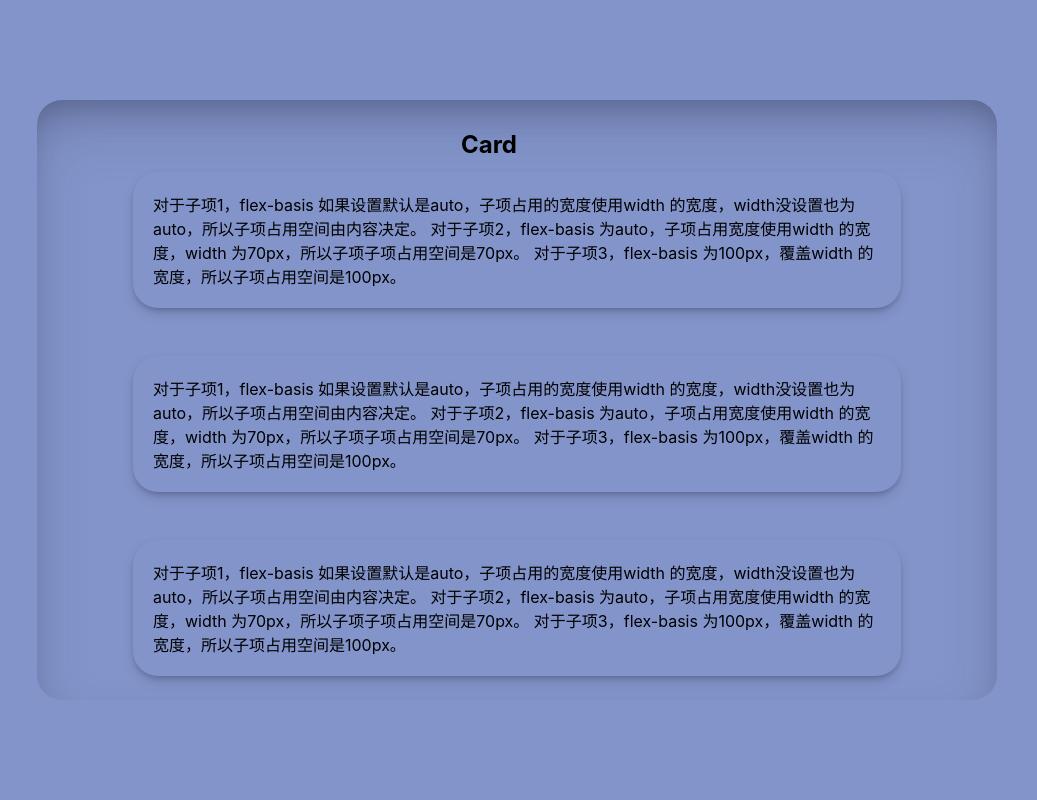
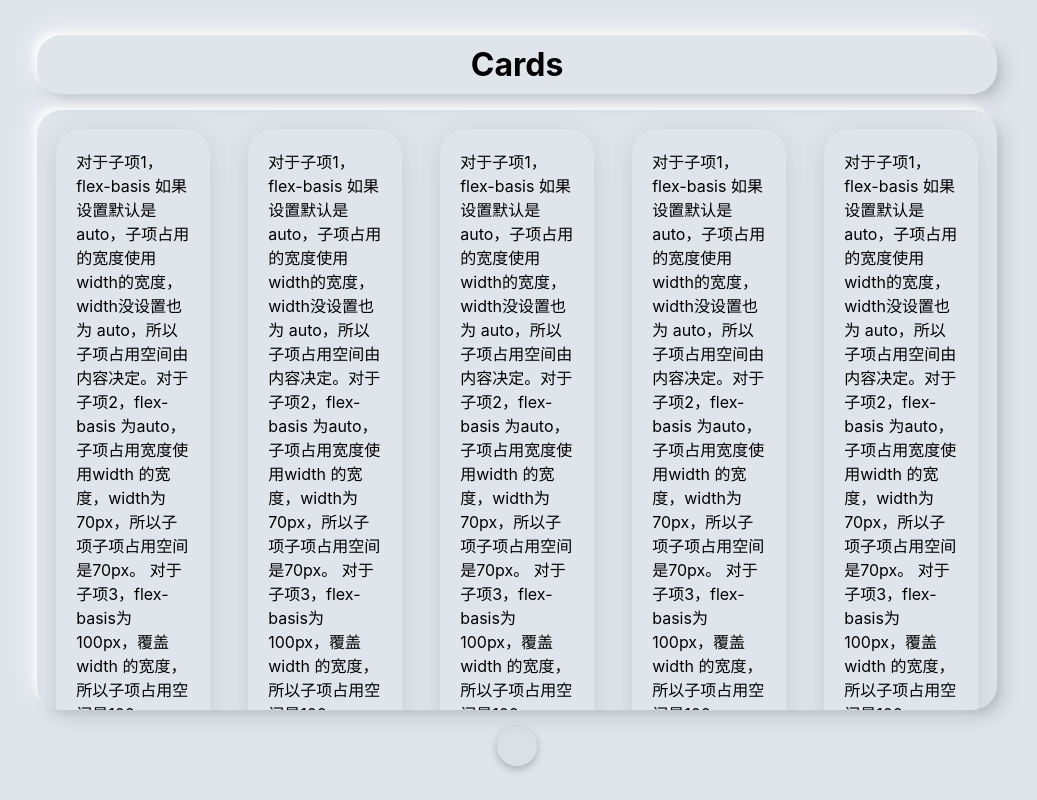
Before and after one commit to mingjiew97/my-portfolio, a React (Create React App) app: page / in a window 1280 px wide. Shown: the whole page, without its empty margins (123-1160 px from the left). Built offline with nearby package versions, Linux system fonts and the light colour scheme.

Commit message:
about work css change

```diff
--- a/src/components/aboutMyWork/aboutMyWork.css
+++ b/src/components/aboutMyWork/aboutMyWork.css
@@ -1,33 +1,32 @@
 body {
-    background: #8294C9;
-    font-family: -apple-system, BlinkMacSystemFont, 'Segoe UI', Roboto, Oxygen, Ubuntu, Cantarell, 'Open Sans', 'Helvetica Neue', sans-serif;
+  background: #e0e5ec;
+  font-family: -apple-system, BlinkMacSystemFont, "Segoe UI", Roboto, Oxygen,
+    Ubuntu, Cantarell, "Open Sans", "Helvetica Neue", sans-serif;
   min-height: 100vh;
   display: flex;
   align-items: center;
   justify-content: center;
 }
 
-section {
-    align-items: center;
-    height: 100%;
-    scroll-snap-align: start;
-    flex: 1 0 100%;
-    display: flex;
-    justify-content: center;
-    overflow: auto;
-    width: 100%;
-    position: relative;
-}
-
 #about-my-work {
   position: relative;
 }
 
+#about-my-work h1 {
+  text-align: center;
+  padding: 10px;
+  margin: 5vh 0 2vh 0;
+  border-radius: 25px;
+  box-shadow: -7px -7px 20px 0px #fff9, -4px -4px 5px 0px #fff9,
+    7px 7px 20px 0px #0002, 4px 4px 5px 0px #0001;
+}
+
 #about-my-work main {
   -webkit-overflow-scrolling: touch;
-    background: #8294C9;
+  background: transparent;
   border-radius: 25px;
-    box-shadow: rgba(50, 50, 93, 0.25) 0px 30px 60px -12px inset, rgba(0, 0, 0, 0.3) 0px 18px 36px -18px inset;
+  box-shadow: -7px -7px 20px 0px #fff9, -4px -4px 5px 0px #fff9,
+    7px 7px 20px 0px #0002, 4px 4px 5px 0px #0001;
   display: flex;
   overflow: auto;
   overflow-y: hidden;
@@ -39,34 +38,81 @@ section {
   width: 75vw;
 }
 
-h1 {
-    position: absolute;
-    z-index: 2;
-    font-weight: bold;
-    top: 5%;
-    right: 50%;
+section {
+  align-items: center;
+  height: 100%;
+  scroll-snap-align: start;
+  flex: 1 0 100%;
+  display: flex;
+  overflow: auto;
+  width: 100%;
+  position: relative;
+  /* hide scroll bar */
+  -ms-overflow-style: none; /* IE and Edge */
+  scrollbar-width: none; /* Firefox */
+}
+/* hide scroll bar for chrome and safari */
+section::-webkit-scrollbar {
+  display: none;
 }
 
-#cards {
+.cards {
   display: flex;
   flex-direction: column;
 }
 
-#cards article {
-    background: #8294C9;
+.cards article {
   border-radius: 25px;
-    box-shadow: rgba(50, 50, 93, 0.25) 0px 6px 12px -2px, rgba(0, 0, 0, 0.3) 0px 3px 7px -3px;
+  box-shadow: rgba(100, 100, 111, 0.2) 0px 7px 29px 0px;
   flex: 1 1;
   padding: 20px;
-    margin: 0px 10% 5% 10%;
+  margin: 0 10% 5% 10%;
   transition: all 0.2s ease-in;
 }
 
-#cards article:first-child {
+.cards article:first-child {
   margin-top: 10%;
 }
+.cards article:last-child {
+  margin-bottom: 10%;
+}
 
-#cards article:hover {
-    /* box-shadow: rgba(50, 50, 93, 0.25) 0px 50px 100px -20px, rgba(0, 0, 0, 0.3) 0px 30px 60px -30px, rgba(10, 37, 64, 0.35) 0px -2px 6px 0px inset; */
-    box-shadow: rgba(50, 50, 93, 0.25) 0px 13px 27px -5px, rgba(0, 0, 0, 0.3) 0px 8px 16px -8px;
+.cards article:hover {
+  box-shadow: 4px 4px 6px 0 rgba(255, 255, 255, 0.5),
+    -4px -4px 6px 0 rgba(116, 125, 136, 0.2),
+    inset -4px -4px 6px 0 rgba(255, 255, 255, 0.5),
+    inset 4px 4px 6px 0 rgba(116, 125, 136, 0.3);
 }
+
+footer {
+  display: flex;
+  justify-content: center;
+  align-items: center;
+  margin: 2vh 0 5vh 0;
+}
+
+.footer-pick {
+  background-color: #dbe0e6;
+  cursor: pointer;
+  height: 40px;
+  width: 40px;
+  font-size: 0;
+  border-radius: 50%;
+  box-shadow: rgba(0, 0, 0, 0.24) 0px 3px 8px;
+  transition: all 0.3s ease-in-out;
+}
+
+.footer-pick:hover {
+  box-shadow: 4px 4px 6px 0 rgba(255, 255, 255, 0.5),
+    -4px -4px 6px 0 rgba(116, 125, 136, 0.2),
+    inset -4px -4px 6px 0 rgba(255, 255, 255, 0.5),
+    inset 4px 4px 6px 0 rgba(116, 125, 136, 0.3);
+}
+
+.footer-pick.active {
+  box-shadow: 4px 4px 6px 0 rgba(255, 255, 255, 0.5),
+    -4px -4px 6px 0 rgba(116, 125, 136, 0.2),
+    inset -4px -4px 6px 0 rgba(255, 255, 255, 0.5),
+    inset 4px 4px 6px 0 rgba(116, 125, 136, 0.3);
+  background: radial-gradient(circle at 50% 50%, grey, grey, transparent 40%);
+}
--- a/src/components/aboutMyWork/aboutMyWork.js
+++ b/src/components/aboutMyWork/aboutMyWork.js
@@ -1,35 +1,59 @@
 import React, { useState, useEffect, useRef } from "react";
 import "../aboutMyWork/aboutMyWork.css";
+
+const myExperience = {
+  verizon: [
+    "对于子项1，flex-basis 如果设置默认是auto，子项占用的宽度使用width的宽度，width没设置也为 auto，所以子项占用空间由内容决定。对于子项2，flex-basis 为auto，子项占用宽度使用width 的宽度，width为70px，所以子项子项占用空间是70px。 对于子项3，flex-basis为100px，覆盖width 的宽度，所以子项占用空间是100px。",
+    "对于子项1，flex-basis 如果设置默认是auto，子项占用的宽度使用width的宽度，width没设置也为 auto，所以子项占用空间由内容决定。对于子项2，flex-basis 为auto，子项占用宽度使用width 的宽度，width为70px，所以子项子项占用空间是70px。 对于子项3，flex-basis为100px，覆盖width 的宽度，所以子项占用空间是100px。",
+    "对于子项1，flex-basis 如果设置默认是auto，子项占用的宽度使用width的宽度，width没设置也为 auto，所以子项占用空间由内容决定。对于子项2，flex-basis 为auto，子项占用宽度使用width 的宽度，width为70px，所以子项子项占用空间是70px。 对于子项3，flex-basis为100px，覆盖width 的宽度，所以子项占用空间是100px。",
+  ],
+  verizon1: [
+    "对于子项1，flex-basis 如果设置默认是auto，子项占用的宽度使用width的宽度，width没设置也为 auto，所以子项占用空间由内容决定。对于子项2，flex-basis 为auto，子项占用宽度使用width 的宽度，width为70px，所以子项子项占用空间是70px。 对于子项3，flex-basis为100px，覆盖width 的宽度，所以子项占用空间是100px。",
+    "对于子项1，flex-basis 如果设置默认是auto，子项占用的宽度使用width的宽度，width没设置也为 auto，所以子项占用空间由内容决定。对于子项2，flex-basis 为auto，子项占用宽度使用width 的宽度，width为70px，所以子项子项占用空间是70px。 对于子项3，flex-basis为100px，覆盖width 的宽度，所以子项占用空间是100px。",
+    "对于子项1，flex-basis 如果设置默认是auto，子项占用的宽度使用width的宽度，width没设置也为 auto，所以子项占用空间由内容决定。对于子项2，flex-basis 为auto，子项占用宽度使用width 的宽度，width为70px，所以子项子项占用空间是70px。 对于子项3，flex-basis为100px，覆盖width 的宽度，所以子项占用空间是100px。",
+  ],
+  verizon2: [
+    "对于子项1，flex-basis 如果设置默认是auto，子项占用的宽度使用width的宽度，width没设置也为 auto，所以子项占用空间由内容决定。对于子项2，flex-basis 为auto，子项占用宽度使用width 的宽度，width为70px，所以子项子项占用空间是70px。 对于子项3，flex-basis为100px，覆盖width 的宽度，所以子项占用空间是100px。",
+    "对于子项1，flex-basis 如果设置默认是auto，子项占用的宽度使用width的宽度，width没设置也为 auto，所以子项占用空间由内容决定。对于子项2，flex-basis 为auto，子项占用宽度使用width 的宽度，width为70px，所以子项子项占用空间是70px。 对于子项3，flex-basis为100px，覆盖width 的宽度，所以子项占用空间是100px。",
+    "对于子项1，flex-basis 如果设置默认是auto，子项占用的宽度使用width的宽度，width没设置也为 auto，所以子项占用空间由内容决定。对于子项2，flex-basis 为auto，子项占用宽度使用width 的宽度，width为70px，所以子项子项占用空间是70px。 对于子项3，flex-basis为100px，覆盖width 的宽度，所以子项占用空间是100px。",
+  ],
+  verizon3: [
+    "对于子项1，flex-basis 如果设置默认是auto，子项占用的宽度使用width的宽度，width没设置也为 auto，所以子项占用空间由内容决定。对于子项2，flex-basis 为auto，子项占用宽度使用width 的宽度，width为70px，所以子项子项占用空间是70px。 对于子项3，flex-basis为100px，覆盖width 的宽度，所以子项占用空间是100px。",
+    "对于子项1，flex-basis 如果设置默认是auto，子项占用的宽度使用width的宽度，width没设置也为 auto，所以子项占用空间由内容决定。对于子项2，flex-basis 为auto，子项占用宽度使用width 的宽度，width为70px，所以子项子项占用空间是70px。 对于子项3，flex-basis为100px，覆盖width 的宽度，所以子项占用空间是100px。",
+    "对于子项1，flex-basis 如果设置默认是auto，子项占用的宽度使用width的宽度，width没设置也为 auto，所以子项占用空间由内容决定。对于子项2，flex-basis 为auto，子项占用宽度使用width 的宽度，width为70px，所以子项子项占用空间是70px。 对于子项3，flex-basis为100px，覆盖width 的宽度，所以子项占用空间是100px。",
+  ],
+  verizon4: [
+    "对于子项1，flex-basis 如果设置默认是auto，子项占用的宽度使用width的宽度，width没设置也为 auto，所以子项占用空间由内容决定。对于子项2，flex-basis 为auto，子项占用宽度使用width 的宽度，width为70px，所以子项子项占用空间是70px。 对于子项3，flex-basis为100px，覆盖width 的宽度，所以子项占用空间是100px。",
+    "对于子项1，flex-basis 如果设置默认是auto，子项占用的宽度使用width的宽度，width没设置也为 auto，所以子项占用空间由内容决定。对于子项2，flex-basis 为auto，子项占用宽度使用width 的宽度，width为70px，所以子项子项占用空间是70px。 对于子项3，flex-basis为100px，覆盖width 的宽度，所以子项占用空间是100px。",
+    "对于子项1，flex-basis 如果设置默认是auto，子项占用的宽度使用width的宽度，width没设置也为 auto，所以子项占用空间由内容决定。对于子项2，flex-basis 为auto，子项占用宽度使用width 的宽度，width为70px，所以子项子项占用空间是70px。 对于子项3，flex-basis为100px，覆盖width 的宽度，所以子项占用空间是100px。",
+  ],
+};
 
 export const AboutMyWork = (props) => {
   return (
     <div id="about-my-work">
+      <h1>Cards</h1>
       <main>
-                <section id="cards" data-scroll="in">
-                    <article>
-                        <p>
-                            对于子项1，flex-basis 如果设置默认是auto，子项占用的宽度使用width 的宽度，width没设置也为 auto，所以子项占用空间由内容决定。
-                            对于子项2，flex-basis 为auto，子项占用宽度使用width 的宽度，width 为70px，所以子项子项占用空间是70px。
-                            对于子项3，flex-basis 为100px，覆盖width 的宽度，所以子项占用空间是100px。
-                        </p>
+        {Object.entries(myExperience).map(([key, arr], index) => {
+          return (
+            <div id={key} key={key}>
+              <section className="cards">
+                {arr.map((description, arr_index) => {
+                  return (
+                    <article key={key + arr_index}>
+                      <p>{description}</p>
                     </article>
-                    <article>
-                        <p>
-                            对于子项1，flex-basis 如果设置默认是auto，子项占用的宽度使用width 的宽度，width没设置也为 auto，所以子项占用空间由内容决定。
-                            对于子项2，flex-basis 为auto，子项占用宽度使用width 的宽度，width 为70px，所以子项子项占用空间是70px。
-                            对于子项3，flex-basis 为100px，覆盖width 的宽度，所以子项占用空间是100px。
-                        </p>
-                    </article>
-                    <article>
-                        <p>
-                            对于子项1，flex-basis 如果设置默认是auto，子项占用的宽度使用width 的宽度，width没设置也为 auto，所以子项占用空间由内容决定。
-                            对于子项2，flex-basis 为auto，子项占用宽度使用width 的宽度，width 为70px，所以子项子项占用空间是70px。
-                            对于子项3，flex-basis 为100px，覆盖width 的宽度，所以子项占用空间是100px。
-                        </p>
-                    </article>
-                    <h1>Card</h1>
+                  );
+                })}
               </section>
+            </div>
+          );
+        })}
       </main>
+
+      <footer>
+        <div className="footer-pick">Cards</div>
+      </footer>
     </div>
-    )
+  );
 };
```
Lines whose indentation alone changed are shown as unchanged.
